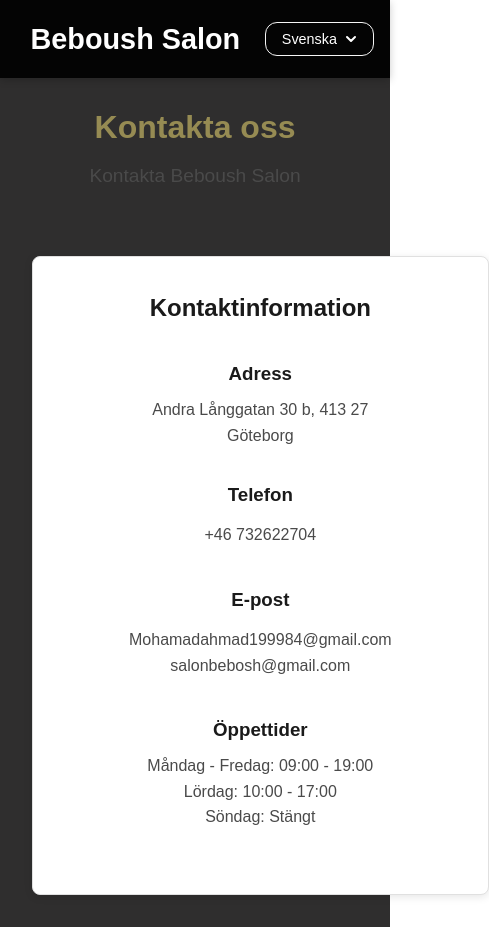
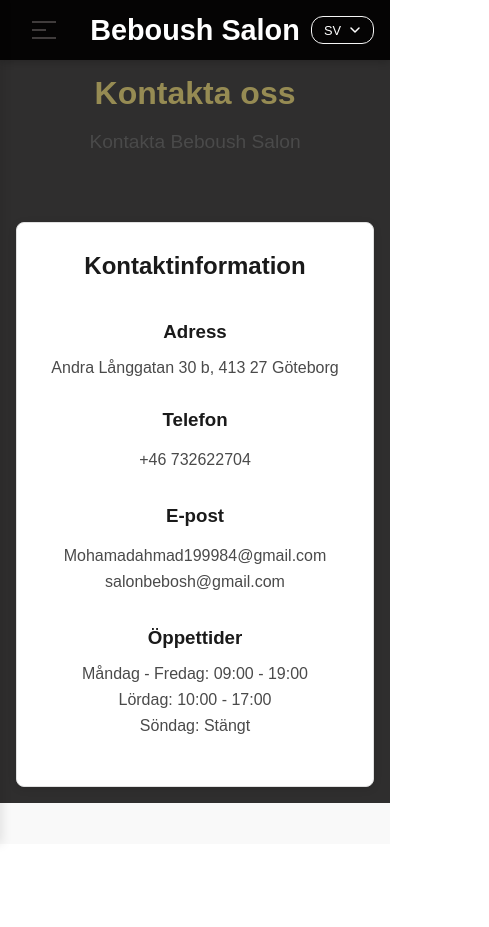
Before and after one commit to ramyasreekola/bebosh-salon, a React (Vite) app: page /bebosh-salon/contact in a window 390 px wide. Shown: the whole page, 489 px wide, since content can reach past the window. After the commit the page ends 844 px from the top, so only its background shows below. Built offline with nearby package versions, Linux system fonts and the light colour scheme.

Commit message:
fixes for mobile layout

```diff
--- a/src/App.css
+++ b/src/App.css
@@ -521,7 +521,7 @@
 }
 
 .contact-content {
-  width: fit-content;
+  width: 100%;
   display: flex;
   flex-wrap: wrap;
   align-items: center;
@@ -531,11 +531,13 @@
 }
 
 .contact-info {
-  padding: 2rem 6rem;
+  padding: 2rem;
   background: #ffffff;
   border-radius: 8px;
   box-shadow: 0 2px 8px rgba(0, 0, 0, 0.1);
   border: 1px solid #e0e0e0;
+  width: 100%;
+  max-width: 500px;
 }
 
 .contact-info h2 {
@@ -640,8 +642,28 @@
 }
 
 @media (max-width: 768px) {
+  .contact-page {
+    padding: 1rem;
+  }
+
   .contact-content {
-    grid-template-columns: 1fr;
+    gap: 2rem;
+  }
+
+  .contact-info {
+    padding: 1.5rem;
+  }
+
+  .info-item {
+    margin-bottom: 1.5rem;
+  }
+
+  .info-item p {
+    word-break: break-word;
+  }
+
+  .contact-link {
+    word-break: break-all;
   }
 
   .about-hero h1,
@@ -679,10 +701,8 @@
 }
 
 /* Language Switch Styles */
-.language-switch {
-  flex: 1;
-  display: flex;
-  justify-content: flex-end;
+.language-switch-container {
+  position: relative;
 }
 
 .language-button {
@@ -714,8 +734,9 @@
 
 .language-dropdown {
   position: absolute;
-    top: 68%;
-
+  top: 100%;
+  right: 0;
+  margin-top: 0.5rem;
   background: #2f2e2e;
   border: 1px solid var(--accent);
   border-radius: var(--radius);
@@ -759,3 +780,153 @@
   color: var(--primary-gold);
   border-bottom: 1px solid var(--primary-gold);
 }
+
+.mobile-menu-btn {
+  display: none;
+  background: none;
+  border: none;
+  cursor: pointer;
+  padding: 0.5rem;
+  z-index: 1000;
+  position: relative;
+  width: 30px;
+  height: 30px;
+}
+
+.hamburger {
+  display: block;
+  position: relative;
+  width: 24px;
+  height: 2px;
+  background: #403c3c;
+  transition: all 0.3s ease-in-out;
+  margin: 0 auto;
+}
+
+.hamburger::before,
+.hamburger::after {
+  content: '';
+  position: absolute;
+  width: 24px;
+  height: 2px;
+  background: #403c3c;
+  transition: all 0.3s ease-in-out;
+  left: 0;
+}
+
+.hamburger::before {
+  top: -8px;
+}
+
+.hamburger::after {
+  bottom: -8px;
+}
+
+.hamburger.open {
+  background: transparent;
+}
+
+.hamburger.open::before {
+  transform: rotate(45deg);
+  top: 0;
+}
+
+.hamburger.open::after {
+  transform: rotate(-45deg);
+  bottom: 0;
+}
+
+@media (max-width: 768px) {
+  .mobile-menu-btn {
+    display: flex;
+    align-items: center;
+    justify-content: center;
+    position: relative;
+    z-index: 1001;
+  }
+
+  .nav-links {
+    position: fixed;
+    top: 0;
+    left: 0;
+    width: 100%;
+    height: 100vh;
+    background: #ffffff;
+    display: flex;
+    flex-direction: column;
+    align-items: center;
+    justify-content: center;
+    gap: 2rem;
+    transform: translateX(-100%);
+    transition: transform 0.3s ease-in-out;
+    z-index: 1000;
+    padding: 2rem;
+    box-shadow: 2px 0 10px rgba(0, 0, 0, 0.1);
+  }
+
+  .nav-links.mobile-open {
+    transform: translateX(0);
+  }
+
+  .nav-links a {
+    font-size: 1.25rem;
+    padding: 0.5rem 1rem;
+    color: #403c3c;
+    text-decoration: none;
+    display: block;
+    width: 100%;
+    text-align: center;
+    white-space: nowrap;
+  }
+
+  .header {
+    padding: 1rem;
+    position: relative;
+    display: flex;
+    justify-content: space-between;
+    align-items: center;
+    height: 60px;
+  }
+
+  .logo {
+    position: absolute;
+    left: 50%;
+    transform: translateX(-50%);
+    z-index: 1001;
+    padding: 0;
+    margin: 0;
+  }
+
+  .logo a {
+    font-size: 1.5rem;
+    white-space: nowrap;
+  }
+
+  .language-switch {
+    position: absolute;
+    right: 1rem;
+    z-index: 1001;
+  }
+
+  .mobile-menu-btn {
+    margin-left: 0.5rem;
+  }
+
+  .language-button {
+    padding: 0.35rem 0.75rem;
+    font-size: 0.8rem;
+    min-width: 45px;
+    justify-content: center;
+  }
+
+  .language-dropdown {
+    min-width: 45px;
+    right: 0;
+  }
+
+  .language-option {
+    padding: 0.5rem;
+    text-align: center;
+    font-size: 0.8rem;
+  }
+}
--- a/src/App.tsx
+++ b/src/App.tsx
@@ -5,6 +5,9 @@
 import { LanguageProvider } from "./context/LanguageContext";
 import LanguageSwitch from "./components/LanguageSwitch";
 import { useTranslation } from "./hooks/useTranslation";
+import { useState } from "react";
+
+// Inside AppContent or your Header component:
 
 function Home() {
   const { t } = useTranslation();
@@ -14,20 +17,19 @@
       {/* Hero Section */}
       <section className="big-title">
         <h2 className="big-heading">
-          {t('home.hero.title')} <br />
-          <span className="italic">{t('home.hero.subtitle')}</span>
+          {t("home.hero.title")} <br />
+          <span className="italic">{t("home.hero.subtitle")}</span>
         </h2>
 
         <div>
-          <p className="big-text">
-            {t('home.hero.description')}
-          </p>
-          <p>
-            {t('home.hero.subDescription')}
-          </p>
+          <p className="big-text">{t("home.hero.description")}</p>
+          <p>{t("home.hero.subDescription")}</p>
 
-          <Link to="https://www.bokadirekt.se/places/bebosh-barbershop-59276" className="btn big-cta book-btn">
-            {t('home.hero.cta')}
+          <Link
+            to="https://www.bokadirekt.se/places/bebosh-barbershop-59276"
+            className="btn big-cta book-btn"
+          >
+            {t("home.hero.cta")}
             <svg fill="none" viewBox="0 0 24 24" strokeWidth="2">
               <path d="M5 12h14M13 5l7 7-7 7" />
             </svg>
@@ -52,7 +54,7 @@
 
       {/* Social Media Banner */}
       <section className="social-banner">
-        <h2>{t('home.social.title')}</h2>
+        <h2>{t("home.social.title")}</h2>
         <div className="social-links">
           <a
             href="https://instagram.com"
@@ -83,23 +85,34 @@
 
 function AppContent() {
   const { t } = useTranslation();
+  const [mobileOpen, setMobileOpen] = useState(false);
 
   return (
     <Router basename="/bebosh-salon/">
       <div className="App">
         {/* Header */}
         <header className="header">
-          <nav className="nav-links">
-            <Link to="/">{t('nav.home')}</Link>
-            <Link to="/about">{t('nav.about')}</Link>
-            <Link to="/contact">{t('nav.contact')}</Link>
+          <button
+            className="mobile-menu-btn"
+            onClick={() => setMobileOpen(!mobileOpen)}
+          >
+            <span className={`hamburger ${mobileOpen ? "open" : ""}`}></span>
+          </button>
+          <nav className={`nav-links ${mobileOpen ? "mobile-open" : ""}`}>
+            <Link to="/" onClick={() => setMobileOpen(false)}>{t("nav.home")}</Link>
+            <Link to="/about" onClick={() => setMobileOpen(false)}>
+              {t("nav.about")}
+            </Link>
+            <Link to="/contact" onClick={() => setMobileOpen(false)}>
+              {t("nav.contact")}
+            </Link>
           </nav>
 
           <div className="logo">
-            <Link to="/">{t('home.hero.title')}</Link>
+            <Link to="/">{t("home.hero.title")}</Link>
           </div>
 
-          <div className="language-switch">
+          <div className="language-switch-container">
             <LanguageSwitch />
           </div>
         </header>
--- a/src/components/LanguageSwitch.tsx
+++ b/src/components/LanguageSwitch.tsx
@@ -1,15 +1,10 @@
+import { useLanguage } from '../context/LanguageContext';
 import { useState, useRef, useEffect } from 'react';
-import { useLanguage } from '../context/LanguageContext';
 
 const LanguageSwitch = () => {
   const { language, setLanguage } = useLanguage();
   const [isOpen, setIsOpen] = useState(false);
   const dropdownRef = useRef<HTMLDivElement>(null);
-
-  const languages = {
-    en: 'English',
-    sv: 'Svenska'
-  };
 
   useEffect(() => {
     const handleClickOutside = (event: MouseEvent) => {
@@ -18,51 +13,65 @@
       }
     };
 
-    document.addEventListener('mousedown', handleClickOutside);
-    return () => document.removeEventListener('mousedown', handleClickOutside);
+    document.addEventListener("mousedown", handleClickOutside);
+    return () => document.removeEventListener("mousedown", handleClickOutside);
   }, []);
 
+  const toggleDropdown = () => {
+    setIsOpen(!isOpen);
+  };
+
+  const handleLanguageChange = (lang: 'en' | 'sv') => {
+    setLanguage(lang);
+    setIsOpen(false);
+  };
+
+  const getLanguageDisplay = (lang: string) => {
+    if (window.innerWidth <= 768) {
+      return lang.toUpperCase();
+    }
+    return lang === "en" ? "English" : "Svenska";
+  };
+
   return (
-    <div className="language-switch" ref={dropdownRef}>
+    <div className="language-switch-container" ref={dropdownRef}>
       <button
         className="language-button"
-        onClick={() => setIsOpen(!isOpen)}
+        onClick={toggleDropdown}
         aria-expanded={isOpen}
-        aria-haspopup="true"
       >
-        {languages[language]}
+        {getLanguageDisplay(language)}
         <svg
           width="12"
           height="12"
           viewBox="0 0 12 12"
           fill="none"
           xmlns="http://www.w3.org/2000/svg"
-          className={isOpen ? 'rotate' : ''}
+          className={isOpen ? "rotate" : ""}
         >
           <path
             d="M2 4L6 8L10 4"
             stroke="currentColor"
-            strokeWidth="2"
+            strokeWidth="1.5"
             strokeLinecap="round"
             strokeLinejoin="round"
           />
         </svg>
       </button>
-
       {isOpen && (
         <div className="language-dropdown">
-          {Object.entries(languages).map(([code, name]) => (
-            <button
-              key={code}
-              className={`language-option ${language === code ? 'active' : ''}`}
-              onClick={() => {
-                setLanguage(code as 'en' | 'sv');
-                setIsOpen(false);
-              }}
-            >
-              {name}
-            </button>
-          ))}
+          <button
+            className={`language-option ${language === "en" ? "active" : ""}`}
+            onClick={() => handleLanguageChange("en")}
+          >
+            {getLanguageDisplay("en")}
+          </button>
+          <button
+            className={`language-option ${language === "sv" ? "active" : ""}`}
+            onClick={() => handleLanguageChange("sv")}
+          >
+            {getLanguageDisplay("sv")}
+          </button>
         </div>
       )}
     </div>
```
